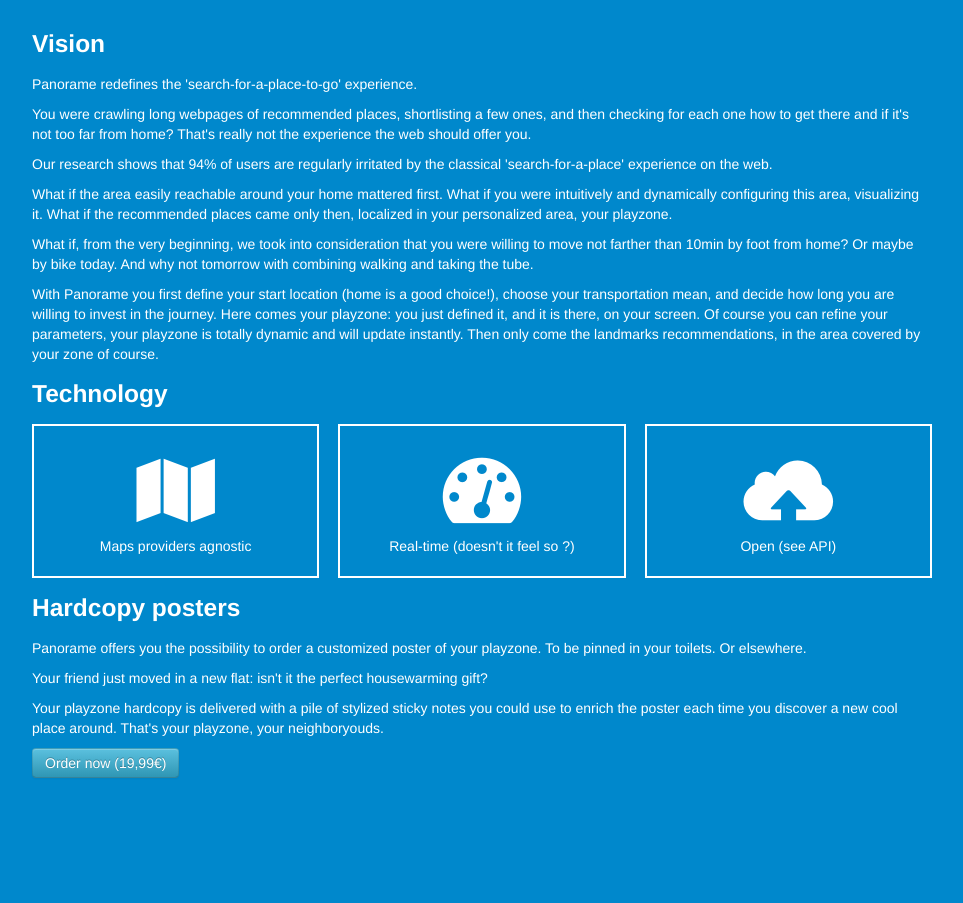
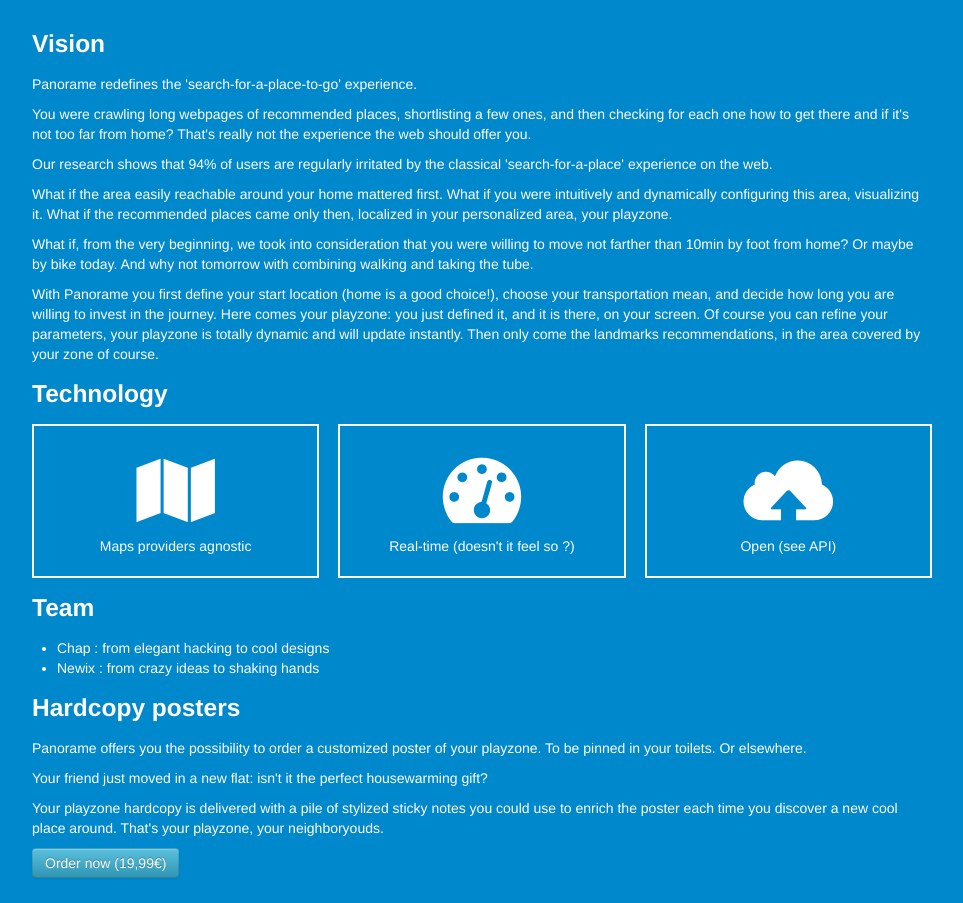
Before and after one commit to tchapi/panorame, a PHP site: template include/templates/pages/_about.php in a window 1280 px wide. Shown: the part 281-1184 px from the top of the page, without its empty margins (158-1121 px from the left). Before the commit the page ends 1059 px from the top, so only its background shows below. Run offline with PHP 8.4, Linux system fonts and the light colour scheme; the template is opened without the code that fills it, so the values that code supplies are empty; some libraries are stand-ins or nearby versions.

Commit message:
Switching the Team paragraph to about : done

```diff
--- a/include/templates/pages/_about.php
+++ b/include/templates/pages/_about.php
@@ -36,6 +36,17 @@
     <div class="span4 iconHolder"><div class="lsf bigIcon">cloud</div>Open (see API)</div>
   </div>
 
+
+  <h3>Team</h3>
+
+  <p>
+    <ul>
+      <li>Chap : from elegant hacking to cool designs</li>
+      <li>Newix : from crazy ideas to shaking hands</li>
+    </ul>
+  </p>
+
+
   <h3>Hardcopy posters</h3>
 
   <p>Panorame offers you the possibility to order a customized poster of your playzone. To be pinned in your toilets. Or elsewhere.
```
